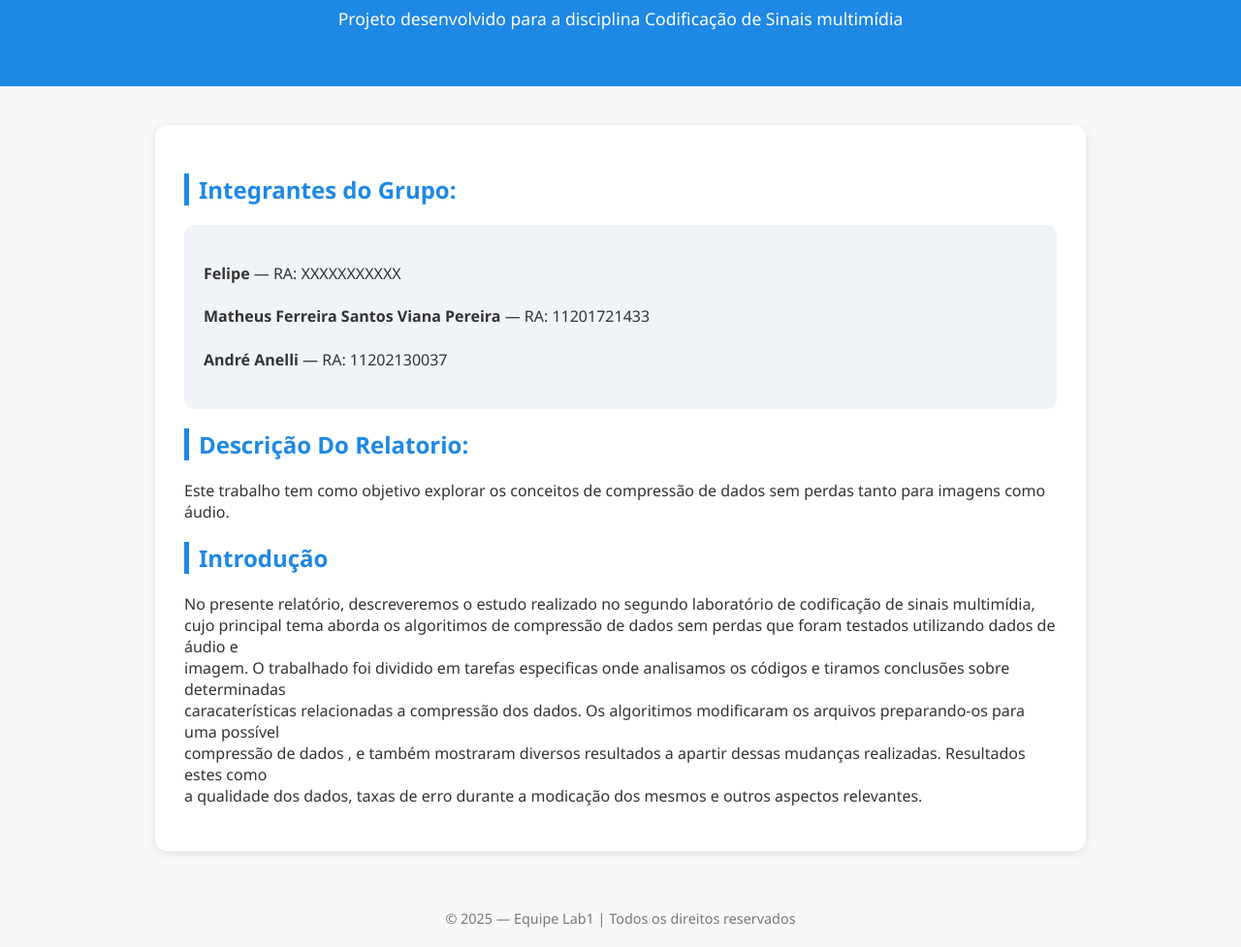
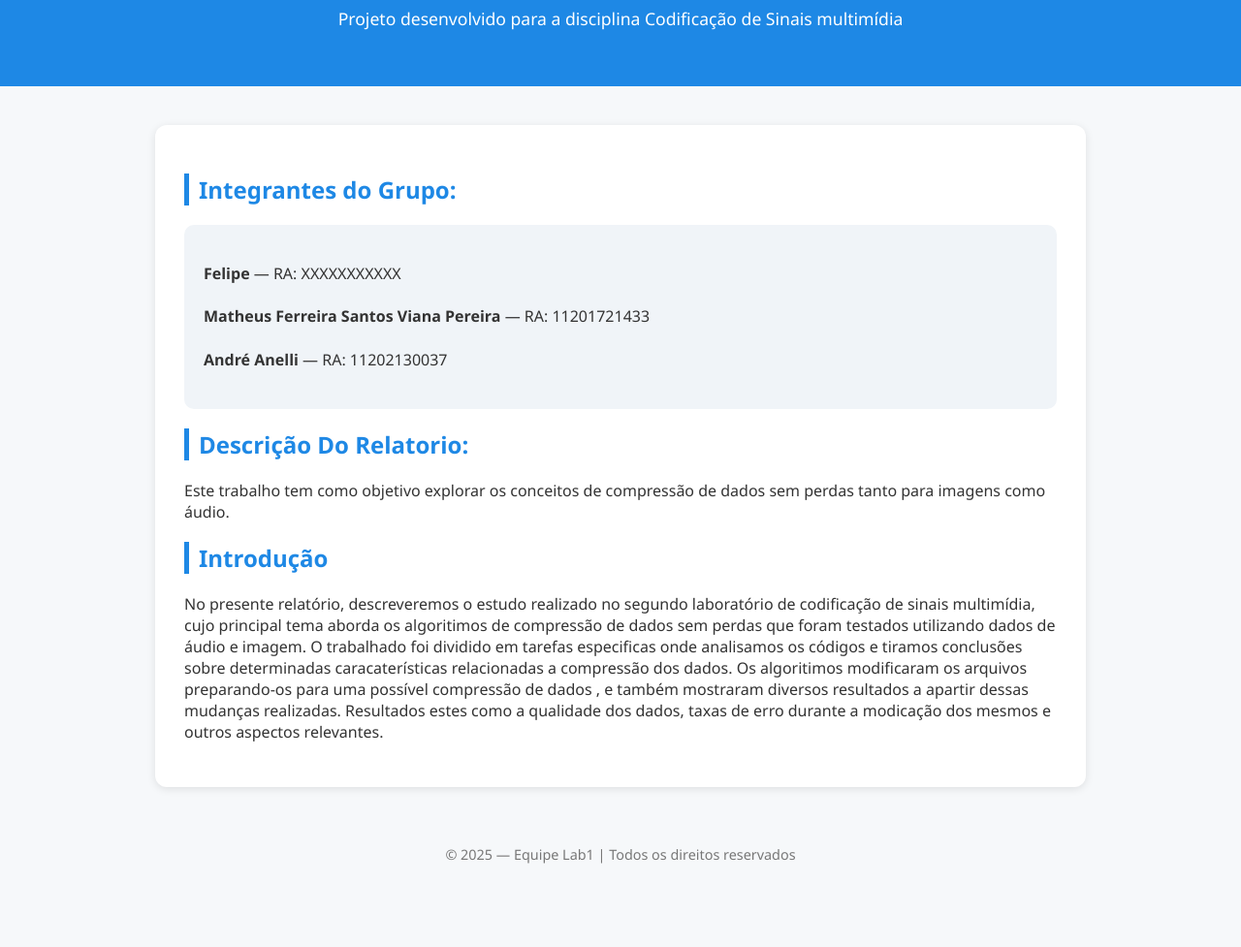
Before and after one commit to andpyton/andpyton.github.io, a plain HTML site: page index.html in a window 1280 px wide. Shown: the part 86-1063 px from the top of the page at 97% size. After the commit the page ends 997 px from the top, so only its background shows below. Drawn offline with Linux system fonts and the light colour scheme.

Commit message:
Update index.html

```diff
--- a/index.html
+++ b/index.html
@@ -81,11 +81,11 @@
 
     <h2>Introdução</h2>
     <p>
-      No presente relatório, descreveremos o estudo realizado no segundo laboratório de codificação de sinais multimídia,<br>
-      cujo principal tema aborda os algoritimos de compressão de dados sem perdas que foram testados utilizando dados de áudio e<br>
-      imagem. O trabalhado foi dividido em tarefas especificas onde analisamos os códigos e tiramos conclusões sobre determinadas<br>
-      caracaterísticas relacionadas a compressão dos dados. Os algoritimos modificaram os arquivos preparando-os para uma possível<br>
-      compressão de dados , e também mostraram diversos resultados a apartir dessas mudanças realizadas. Resultados estes como<br>
+      No presente relatório, descreveremos o estudo realizado no segundo laboratório de codificação de sinais multimídia,
+      cujo principal tema aborda os algoritimos de compressão de dados sem perdas que foram testados utilizando dados de áudio e
+      imagem. O trabalhado foi dividido em tarefas especificas onde analisamos os códigos e tiramos conclusões sobre determinadas
+      caracaterísticas relacionadas a compressão dos dados. Os algoritimos modificaram os arquivos preparando-os para uma possível
+      compressão de dados , e também mostraram diversos resultados a apartir dessas mudanças realizadas. Resultados estes como
       a qualidade dos dados, taxas de erro durante a modicação dos mesmos e outros aspectos relevantes.
 
     </p>
```
